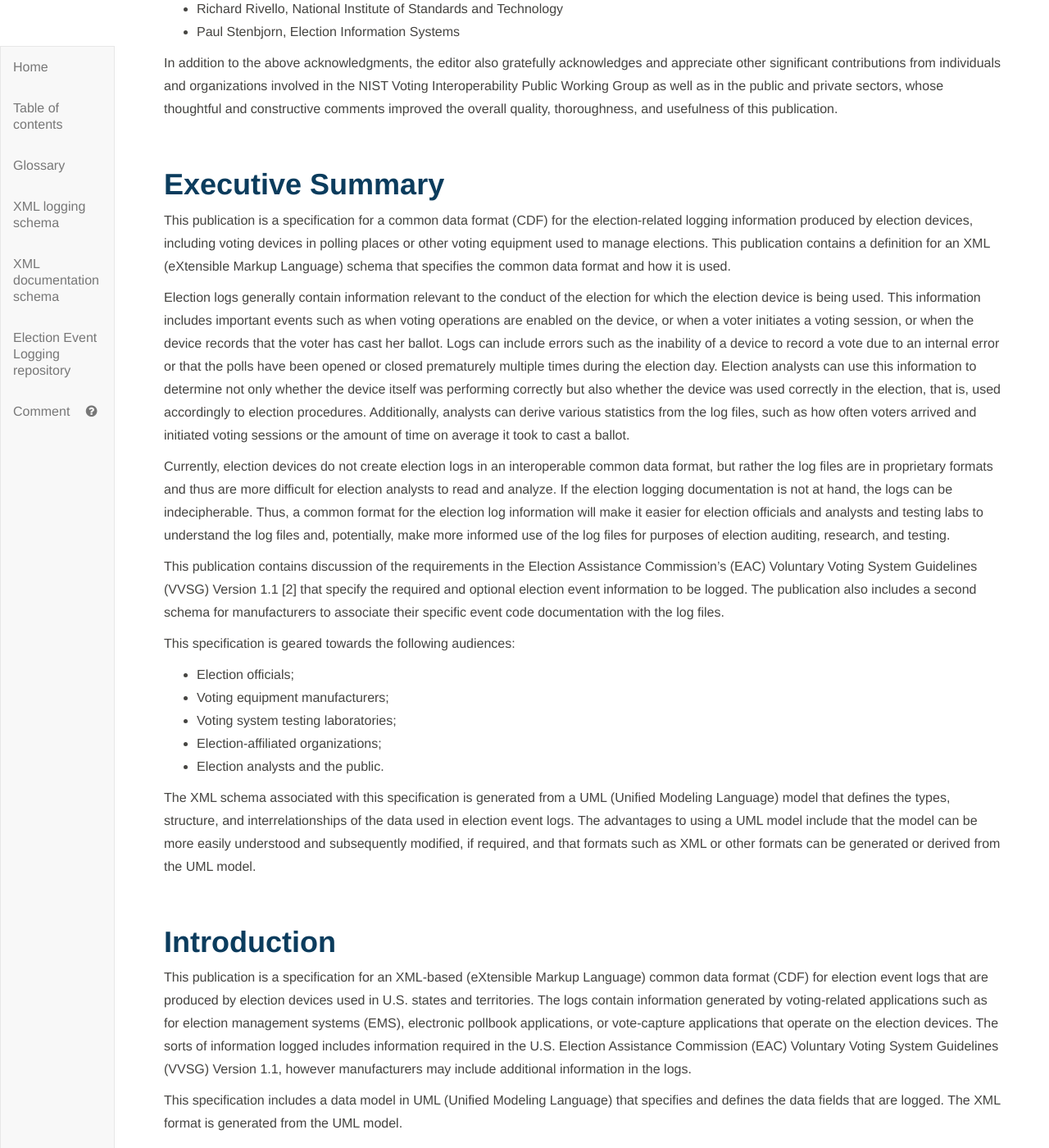
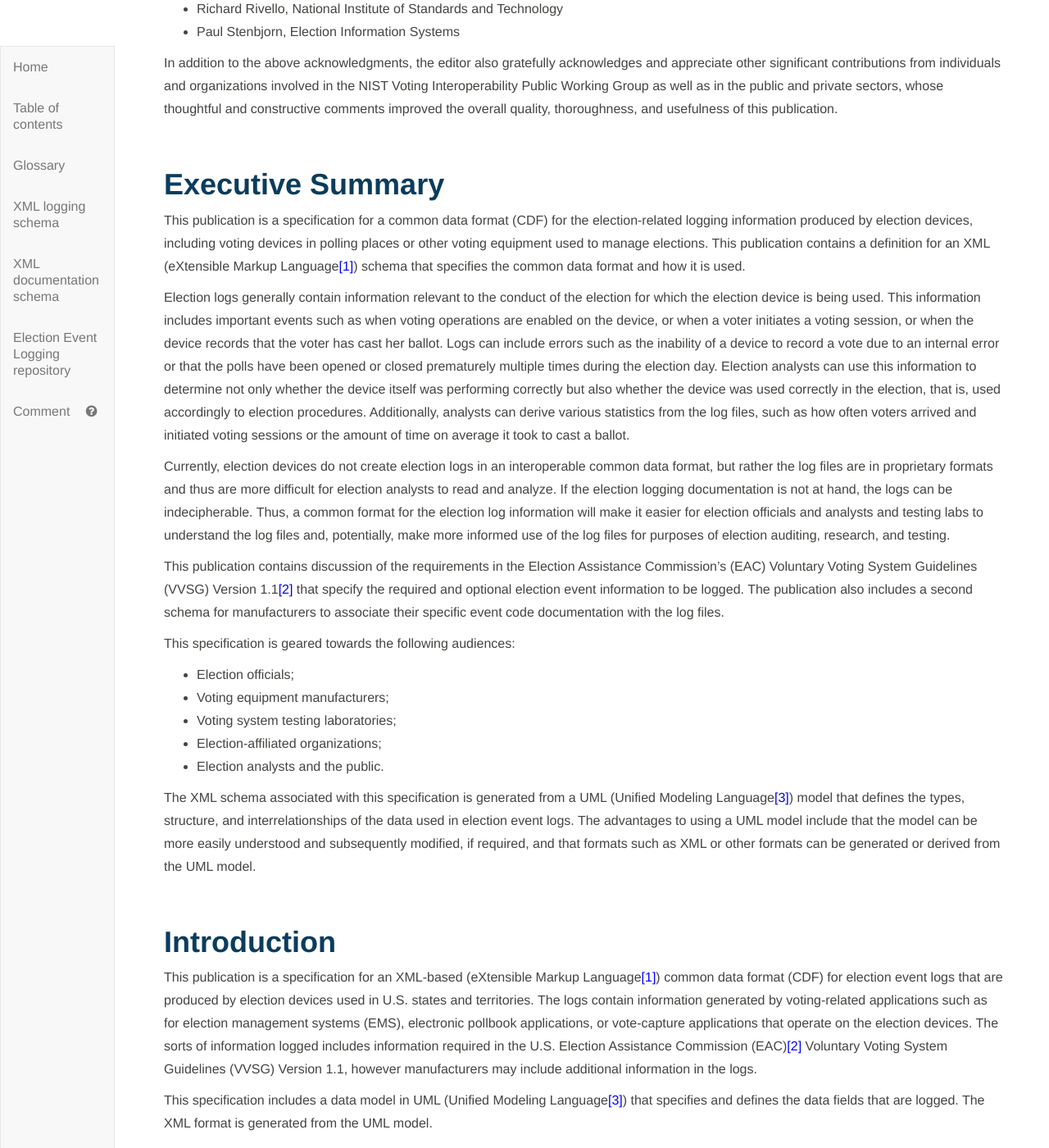
Before and after one commit to usnistgov/ElectionEventLogging, a Jekyll site: the page built from index.md, in a window 1280 px wide and 1400 px high, scrolled down 1977 px. Shown: the whole window at 82% size. Built offline with Jekyll 4.4.1, drawn with Linux system fonts in a browser that asks for light colours; our own code applies the rules of GitHub Pages for plain Markdown files; some of the changed text lies outside the part shown.

Commit message:
add references

```diff
--- a/index.md
+++ b/index.md
@@ -85,13 +85,13 @@ In addition to the above acknowledgments, the editor also gratefully acknowledge
 <br>
 
 # Executive Summary
-This publication is a specification for a common data format (CDF) for the election-related logging information produced by election devices, including voting devices in polling places or other voting equipment used to manage elections. This publication contains a definition for an XML (eXtensible Markup Language) schema that specifies the common data format and how it is used.
+This publication is a specification for a common data format (CDF) for the election-related logging information produced by election devices, including voting devices in polling places or other voting equipment used to manage elections. This publication contains a definition for an XML (eXtensible Markup Language[\[1\]](#references)) schema that specifies the common data format and how it is used.
 
 Election logs generally contain information relevant to the conduct of the election for which the election device is being used. This information includes important events such as when voting operations are enabled on the device, or when a voter initiates a voting session, or when the device records that the voter has cast her ballot.  Logs can include errors such as the inability of a device to record a vote due to an internal error or that the polls have been opened or closed prematurely multiple times during the election day. Election analysts can use this information to determine not only whether the device itself was performing correctly but also whether the device was used correctly in the election, that is, used accordingly to election procedures. Additionally, analysts can derive various statistics from the log files, such as how often voters arrived and initiated voting sessions or the amount of time on average it took to cast a ballot.
 
 Currently, election devices do not create election logs in an interoperable common data format, but rather the log files are in proprietary formats and thus are more difficult for election analysts to read and analyze.  If the election logging documentation is not at hand, the logs can be indecipherable.  Thus, a common format for the election log information will make it easier for election officials and analysts and testing labs to understand the log files and, potentially, make more informed use of the log files for purposes of election auditing, research, and testing.
 
-This publication contains discussion of the requirements in the Election Assistance Commission's (EAC) Voluntary Voting System Guidelines (VVSG) Version 1.1 [2] that specify the required and optional election event information to be logged. The publication also includes a second schema for manufacturers to associate their specific event code documentation with the log files.
+This publication contains discussion of the requirements in the Election Assistance Commission's (EAC) Voluntary Voting System Guidelines (VVSG) Version 1.1[\[2\]](#references) that specify the required and optional election event information to be logged. The publication also includes a second schema for manufacturers to associate their specific event code documentation with the log files.
 
 This specification is geared towards the following audiences:
 
@@ -101,14 +101,14 @@ This specification is geared towards the following audiences:
 * Election-affiliated organizations;
 * Election analysts and the public.
 
-The XML schema associated with this specification is generated from a UML (Unified Modeling Language) model that defines the types, structure, and interrelationships of the data used in election event logs. The advantages to using a UML model include that the model can be more easily understood and subsequently modified, if required, and that formats such as XML or other formats can be generated or derived from the UML model.
+The XML schema associated with this specification is generated from a UML (Unified Modeling Language[\[3\]](#references)) model that defines the types, structure, and interrelationships of the data used in election event logs. The advantages to using a UML model include that the model can be more easily understood and subsequently modified, if required, and that formats such as XML or other formats can be generated or derived from the UML model.
 
 <br>
 
 # Introduction
-This publication is a specification for an XML-based (eXtensible Markup Language) common data format (CDF) for election event logs that are produced by election devices used in U.S. states and territories.  The logs contain information generated by voting-related applications such as for election management systems (EMS), electronic pollbook applications, or vote-capture applications that operate on the election devices.  The sorts of information logged includes information required in the U.S. Election Assistance Commission (EAC) Voluntary Voting System Guidelines (VVSG) Version 1.1, however manufacturers may include additional information in the logs.
+This publication is a specification for an XML-based (eXtensible Markup Language[\[1\]](#references)) common data format (CDF) for election event logs that are produced by election devices used in U.S. states and territories.  The logs contain information generated by voting-related applications such as for election management systems (EMS), electronic pollbook applications, or vote-capture applications that operate on the election devices.  The sorts of information logged includes information required in the U.S. Election Assistance Commission (EAC)[\[2\]](#references) Voluntary Voting System Guidelines (VVSG) Version 1.1, however manufacturers may include additional information in the logs.
 
-This specification includes a data model in UML (Unified Modeling Language) that specifies and defines the data fields that are logged.  The XML format is generated from the UML model.
+This specification includes a data model in UML (Unified Modeling Language[\[3\]](#references)) that specifies and defines the data fields that are logged.  The XML format is generated from the UML model.
 
 <br>
 
@@ -141,7 +141,7 @@ Election applications such as EMS generally operate on devices including persona
 <br>
 
 ## VVSG 1.1 logging requirements implemented
-In Section 2.1.5.1 of the EAC's VVSG 1.1, Operational Requirements, Requirement D itemizes the data that voting equipment shall at a minimum log.  Requirement D is as follows:
+In Section 2.1.5.1 of the EAC's VVSG 1.1, Operational Requirements[\[2\]](#references), Requirement D itemizes the data that voting equipment shall at a minimum log.  Requirement D is as follows:
 
 The voting system equipment shall log at a minimum the following data characteristics for each type of event:
 
@@ -628,13 +628,13 @@ Device that is used directly by a voter to cast a ballot. See also: direct recor
 
 ## References
 
-W3C, Extensible Markup Language (XML) 1.0 (Fifth Edition), W3C Recommendation, November 26, 2008, [http://www.w3.org/TR/xml/](http://www.w3.org/TR/xml/).
+[1] W3C, Extensible Markup Language (XML) 1.0 (Fifth Edition), W3C Recommendation, November 26, 2008, [http://www.w3.org/TR/xml/](http://www.w3.org/TR/xml/).
 
-Election Assistance Commission, Voluntary Voting System Guidelines Version 1.1 Volume 1, [https://eac926.ae-admin.com/assets/1/Documents/VVSG.1.1.VOL.1.FINAL.pdf](https://eac926.ae-admin.com/assets/1/Documents/VVSG.1.1.VOL.1.FINAL.pdf).
+[2] Election Assistance Commission, Voluntary Voting System Guidelines Version 1.1 Volume 1, [https://eac926.ae-admin.com/assets/1/Documents/VVSG.1.1.VOL.1.FINAL.pdf](https://eac926.ae-admin.com/assets/1/Documents/VVSG.1.1.VOL.1.FINAL.pdf).
 
-Object Management Group (OMG), UML Specification version 1.1 (OMG document ad/97-08-11) September 22, 2011, [http://omg.org/](http://omg.org/).
+[3] Object Management Group (OMG), UML Specification version 1.1 (OMG document ad/97-08-11) September 22, 2011, [http://omg.org/](http://omg.org/).
 
-W3C, XML Signature Syntax and Processing (Second Edition), W3C Recommendation, June 10, 2008, [http://www.w3.org/TR/xmldsig-core/](http://www.w3.org/TR/xmldsig-core/).
+[4] W3C, XML Signature Syntax and Processing (Second Edition), W3C Recommendation, June 10, 2008, [http://www.w3.org/TR/xmldsig-core/](http://www.w3.org/TR/xmldsig-core/).
 
 <br>
 
```
Also changed, not shown: other parts of index.md (+5 -7 lines).
